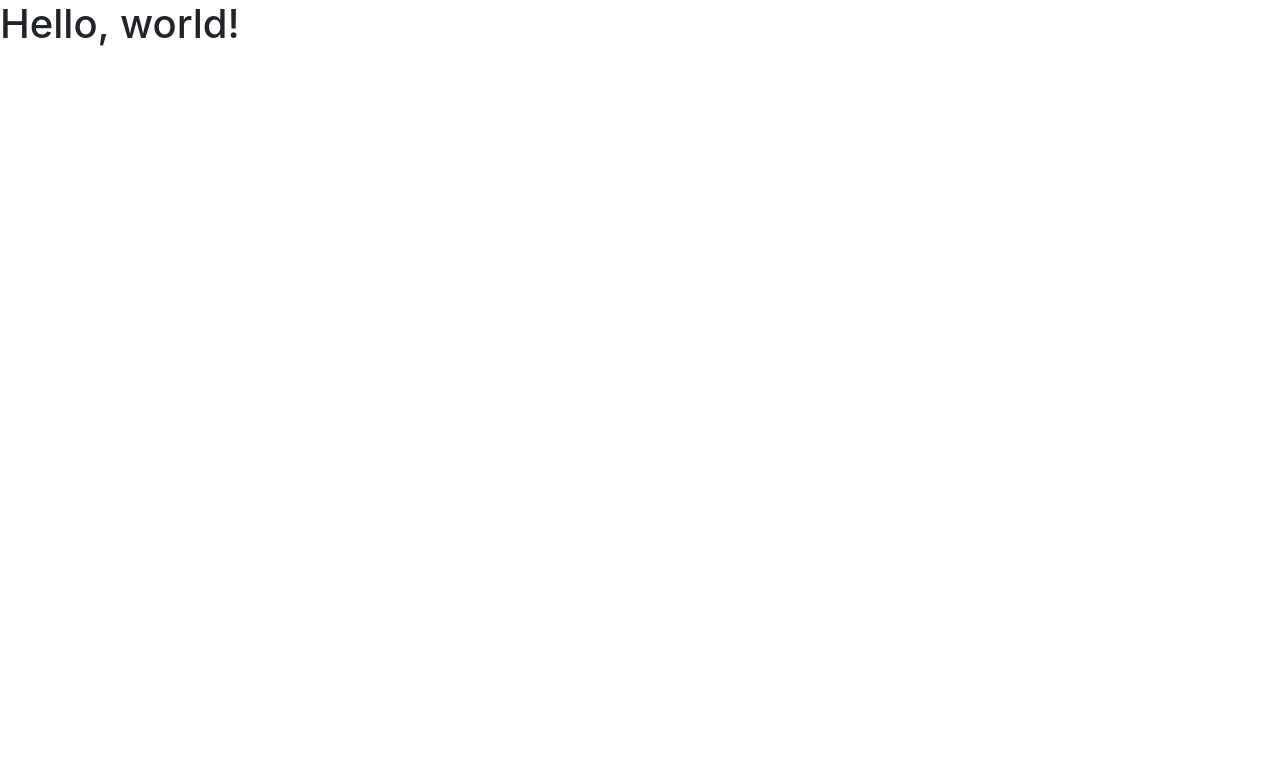
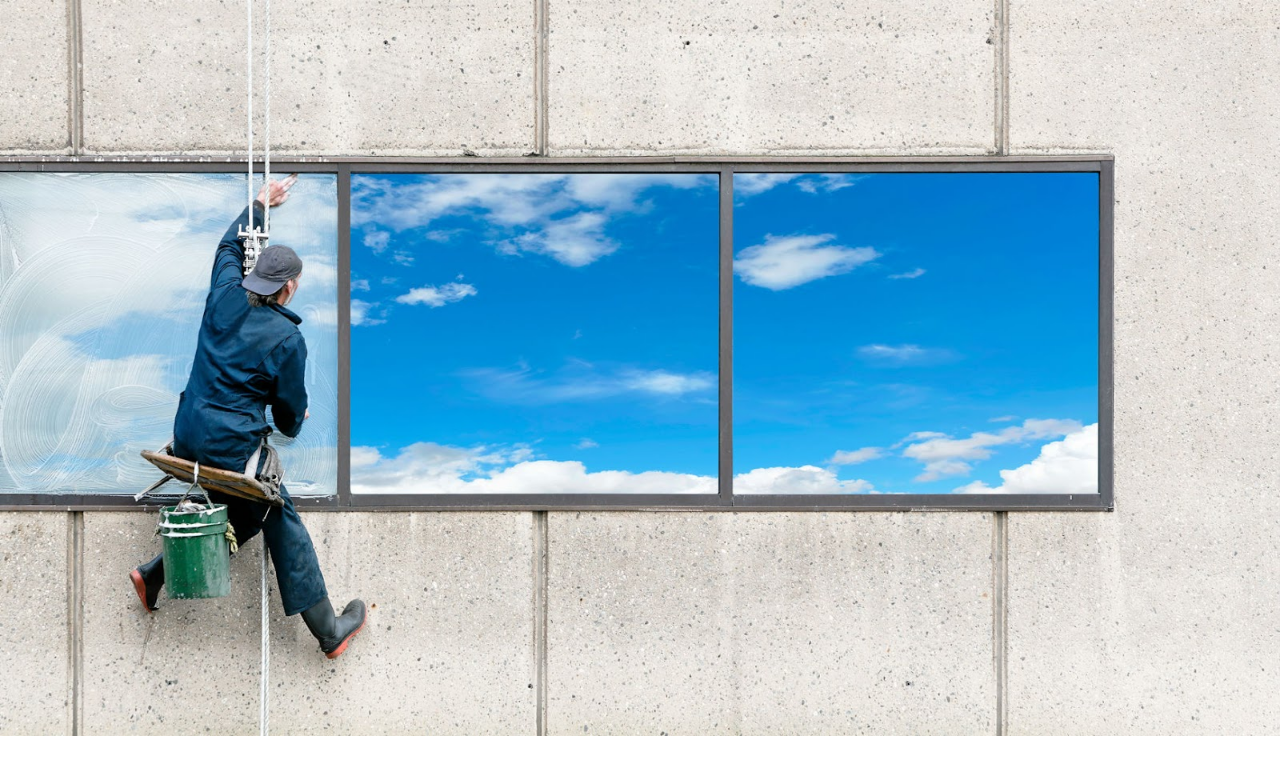
Before and after one commit to svezhoru/svezhoru.github.io, a plain HTML site: page index.html in a window 1280 px wide. Drawn offline with nearby package versions, Linux system fonts and the light colour scheme.

Commit message:
window-cleaner

```diff
--- a/index.html
+++ b/index.html
@@ -11,7 +11,10 @@
     <title>Hello, world!</title>
   </head>
   <body>
-    <h1>Hello, world!</h1>
+
+
+   <img src="Window-Cleaner.jpg" class="img-fluid" alt="Window-Cleaner">
+
 
     <!-- Optional JavaScript -->
     <!-- jQuery first, then Popper.js, then Bootstrap JS -->
```
Also changed, not shown: Window-Cleaner.jpg (added).
